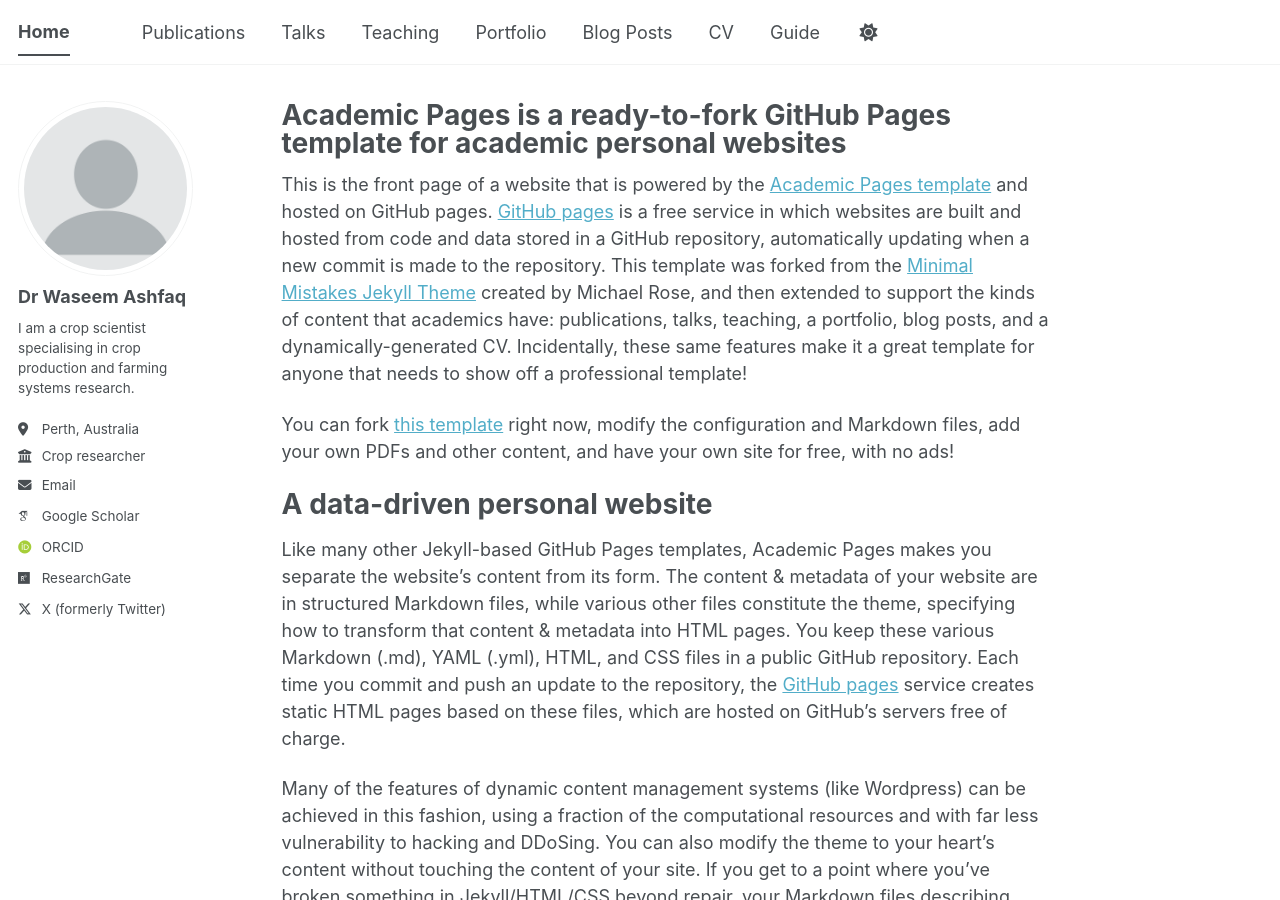
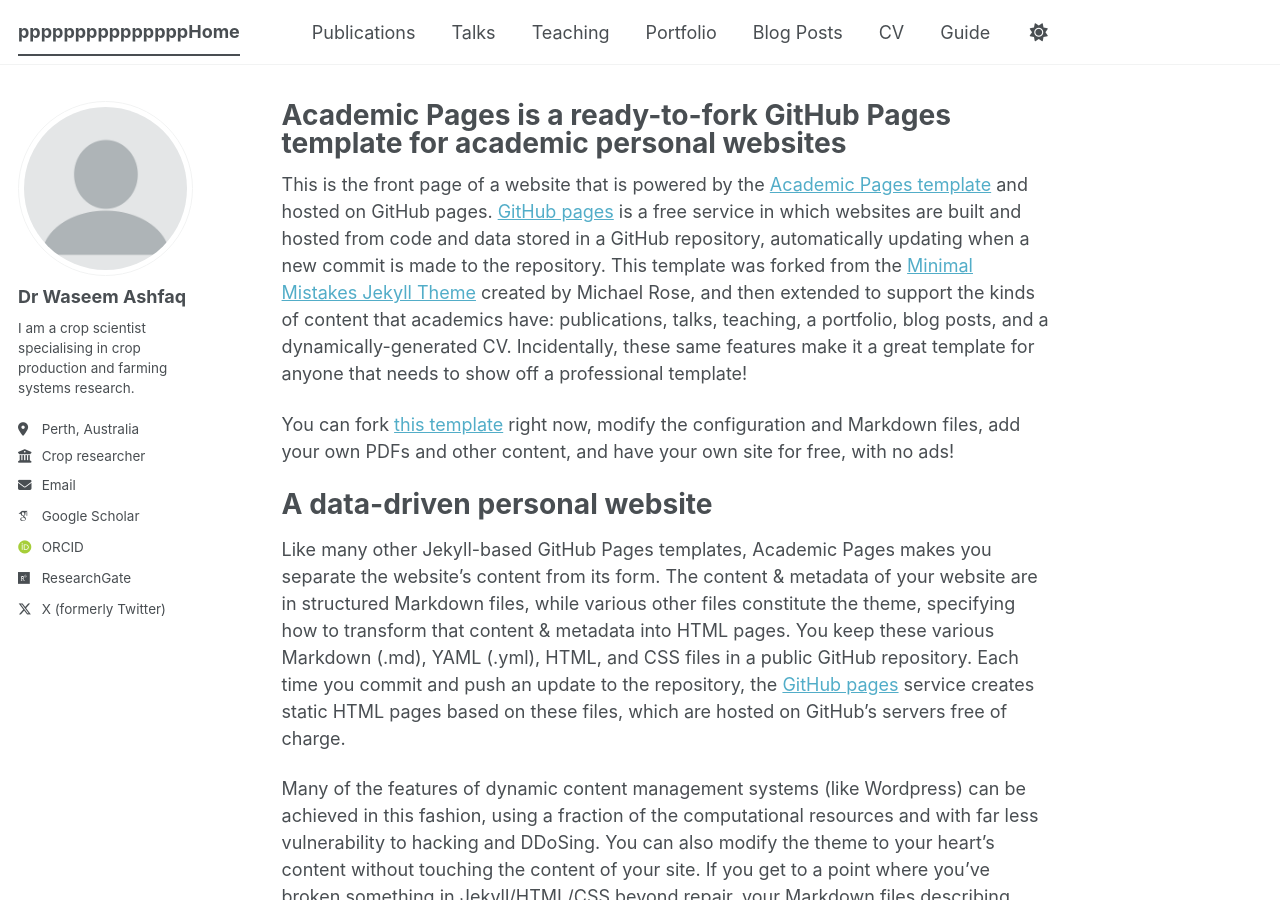
Before and after one commit to washfaq/waseemashfaq.github.io, a Jekyll site: the page built from _pages/about.md, in a window 1280 px wide and 900 px high. Built offline with Jekyll 4.4.1, drawn with Linux system fonts in a browser that asks for light colours; some web fonts are replaced; a script bundle is joined from its source files by our own code; library files that are not in the unit come from our copies.

Commit message:
Update _config.yml

```diff
--- a/_config.yml
+++ b/_config.yml
@@ -9,7 +9,7 @@
 # Basic Site Settings
 locale                   : "en-US"
 site_theme               : "default" # The available themes options are "default", "air", "sunrise", "mint", "dirt" and "contrast"
-title                    : "          Home"
+title                    : "pppppppppppppppHome"
 title_separator          : "-"
 name                     : &name "Waseem Ashfaq"
 description              : &description "Your Name's academic portfolio"   # Update this with a general description of your site, this is the default if not overridden by a page
```
